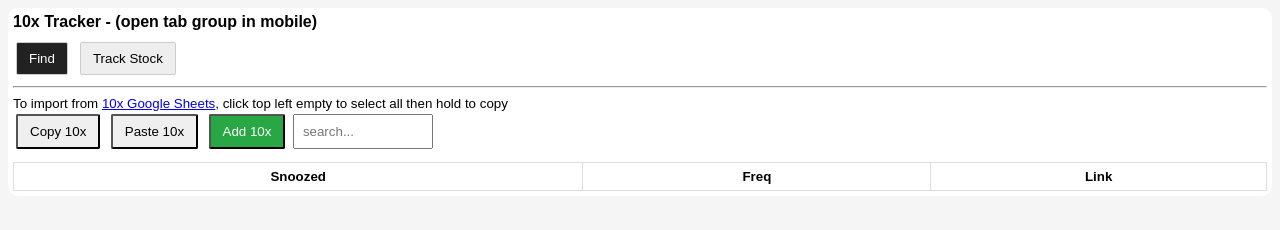
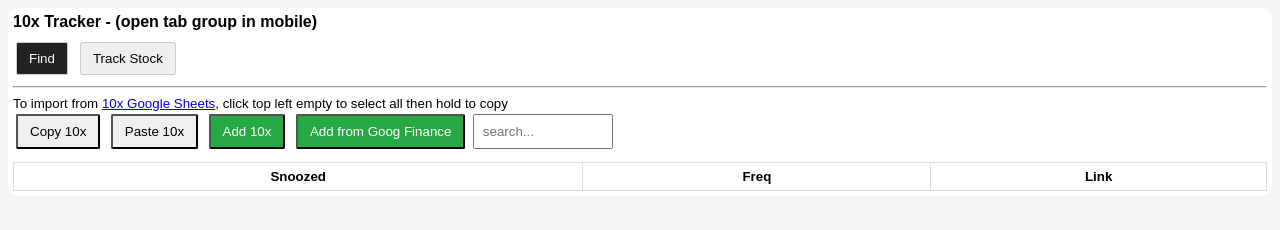
Before and after one commit to cragtlab/apps2, a plain HTML site: page 10x/index.htm in a window 1280 px wide. Drawn offline with Linux system fonts and the light colour scheme.

Commit message:
Update index.htm

```diff
--- a/10x/index.htm
+++ b/10x/index.htm
@@ -91,6 +91,7 @@ small  {
     <button onclick="exportToClipboard()">Copy 10x</button>
     <button onclick="importFromClipboard()">Paste 10x</button>
     <button class="btn-add" onclick="addFromClipboard()">Add 10x</button>
+     <button class="btn-add" onclick="addFromGoogleFinance()">Add from Goog Finance</button>
     <input type="search"
     id="searchInput"
     placeholder="search..."
@@ -711,7 +712,48 @@ function addFromClipboard(){
         updateLinksList();
     });
 }
+async function addFromGoogleFinance(){
 
+    let clipboardText = '';
+
+    try{
+        clipboardText = (await navigator.clipboard.readText()).trim();
+    }
+    catch(e){}
+
+    const match = clipboardText.match(
+        /\/finance\/(?:beta\/)?quote\/([^#/?\s]+)/
+    );
+
+    if(!match){
+        alert('Clipboard does not contain a Google Finance quote URL.');
+        return;
+    }
+
+    const ticker = match[1].toUpperCase();
+
+    const title = prompt(`Enter title for ${ticker}:`);
+
+    if(title === null) return;
+
+    appState.track.push({
+        id: Date.now(),
+        ticker: ticker,
+        link: '',
+        title: title || '',
+        frequency: '2',
+        snoozed_until: null
+    });
+
+    saveLinks();
+
+    if(currentTab === 'track'){
+        links = appState.track;
+        displayNextAvailable();
+    }
+
+    updateLinksList();
+}
 function importFromClipboard(){
 
     navigator.clipboard.readText()
```
